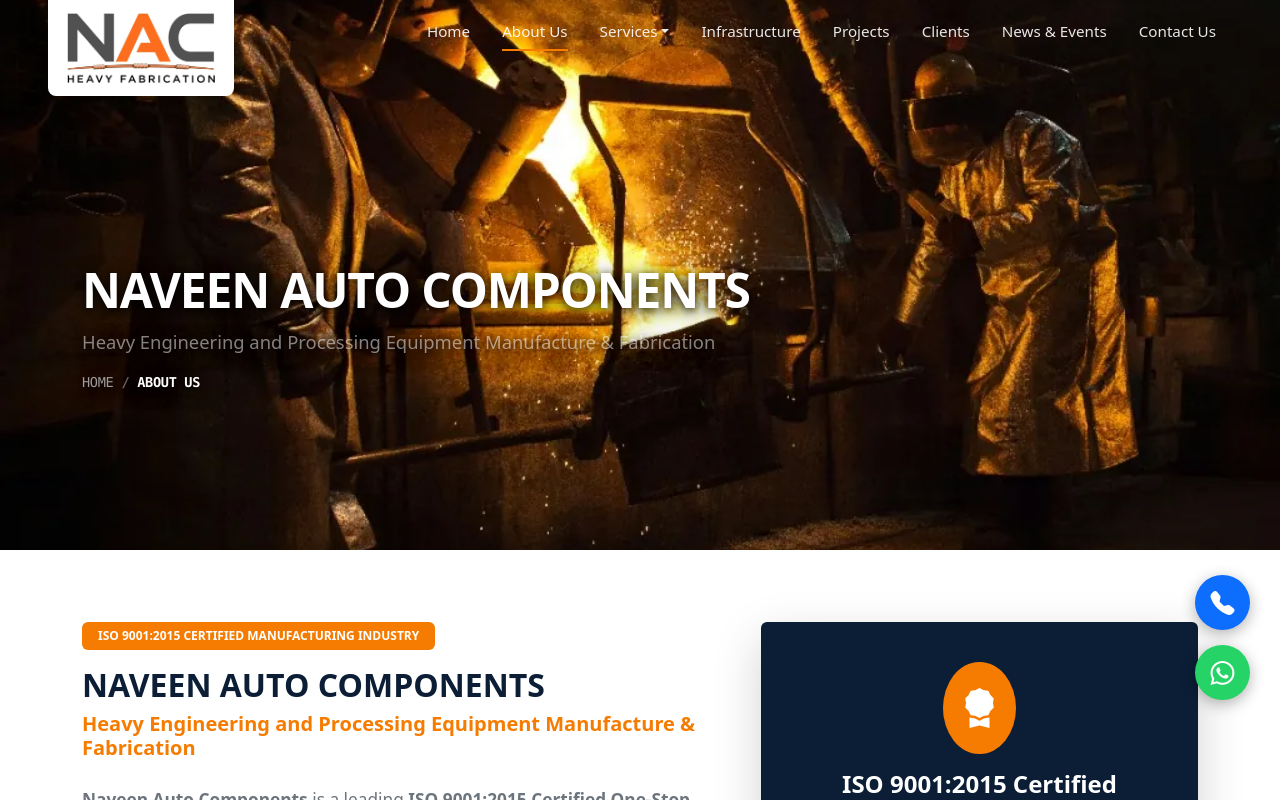
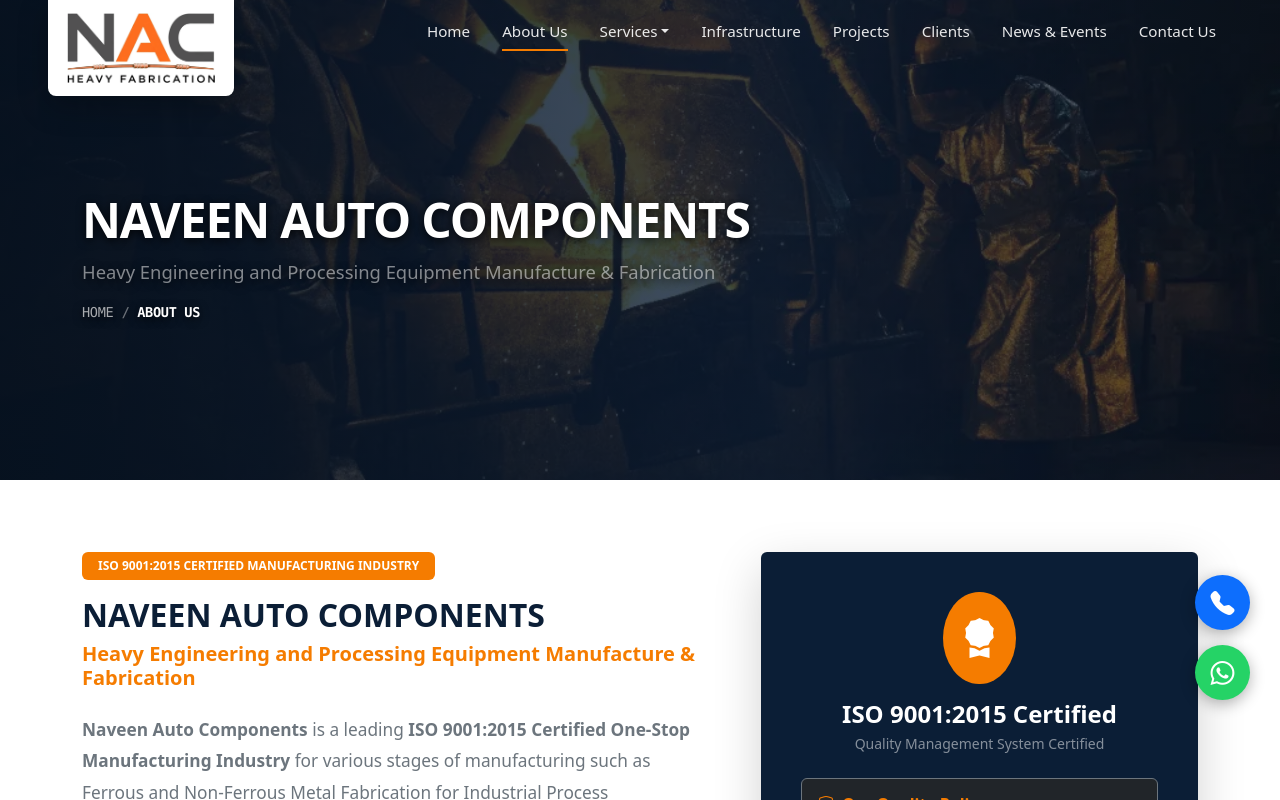
Before and after one commit to kavithaarunkumar33011-ai/naveen-auto-components, a React (Vite) app: page /about in a window 1280 px wide. Shown: the top 800 px of the page. Built offline with nearby package versions, Linux system fonts and the light colour scheme.

Commit message:
Optimize PageBanner image loading with instant gradient fallback and smooth cross-fade transition

```diff
--- a/src/components/PageBanner.jsx
+++ b/src/components/PageBanner.jsx
@@ -1,23 +1,65 @@
-import React from 'react';
+import React, { useState, useEffect } from 'react';
 import { Container, Breadcrumb } from 'react-bootstrap';
 import { Link } from 'react-router-dom';
 
+// Global in-memory image cache set to track preloaded banner images across pages
+const bannerCache = new Set();
+
 export const PageBanner = ({ title, subtitle, breadcrumbs = [], image = '/images/hd/steam-pipeline-duct-fabrication-cuddalore-nac-03.webp' }) => {
+  const [isLoaded, setIsLoaded] = useState(() => bannerCache.has(image));
+
+  useEffect(() => {
+    if (bannerCache.has(image)) {
+      setIsLoaded(true);
+      return;
+    }
+
+    setIsLoaded(false);
+    const img = new Image();
+    img.src = image;
+    img.onload = () => {
+      bannerCache.add(image);
+      setIsLoaded(true);
+    };
+  }, [image]);
+
   return (
     <div
       className="page-banner text-white position-relative overflow-hidden d-flex align-items-center"
       style={{
-        backgroundImage: `url(${image})`,
-        backgroundSize: 'cover',
-        backgroundPosition: 'center',
-        minHeight: '550px',
-        paddingTop: '120px'
+        background: 'linear-gradient(135deg, #071322 0%, #0b1e36 60%, #152b48 100%)',
+        minHeight: '480px',
+        paddingTop: '110px',
+        paddingBottom: '60px'
       }}
     >
+      {/* Background Image Layer with Instant Cache & Cross-Fade Smooth Transition */}
+      <div
+        className="position-absolute top-0 start-0 w-100 h-100"
+        style={{
+          backgroundImage: `url("${image}")`,
+          backgroundSize: 'cover',
+          backgroundPosition: 'center',
+          opacity: isLoaded ? 0.75 : 0,
+          transform: isLoaded ? 'scale(1)' : 'scale(1.04)',
+          transition: 'opacity 0.6s cubic-bezier(0.25, 1, 0.5, 1), transform 0.8s cubic-bezier(0.25, 1, 0.5, 1)',
+          zIndex: 0
+        }}
+      />
+
+      {/* Dark Overlay for High Text Readability */}
+      <div
+        className="position-absolute top-0 start-0 w-100 h-100"
+        style={{
+          background: 'linear-gradient(to right, rgba(7, 19, 34, 0.88) 0%, rgba(11, 30, 54, 0.7) 60%, rgba(7, 19, 34, 0.45) 100%)',
+          zIndex: 1
+        }}
+      />
+
       <style>
         {`
           .custom-breadcrumb .breadcrumb-item a {
-            color: rgba(255, 255, 255, 0.6);
+            color: rgba(255, 255, 255, 0.65);
             text-decoration: none;
             transition: color 0.2s;
           }
@@ -33,7 +75,7 @@
           }
         `}
       </style>
-      <Container className="position-relative z-1 text-start" style={{ textShadow: '0 2px 10px rgba(0,0,0,0.8), 0 4px 20px rgba(0,0,0,0.6)' }}>
+      <Container className="position-relative z-2 text-start" style={{ textShadow: '0 2px 10px rgba(0,0,0,0.8)' }}>
         <h1 className="display-5 fw-extrabold text-white mb-2 tracking-tight">{title}</h1>
         {subtitle && (
           <p className="lead text-white-50 mb-0 mt-2" style={{ maxWidth: '750px', fontSize: '1.15rem', lineHeight: '1.6' }}>
```
